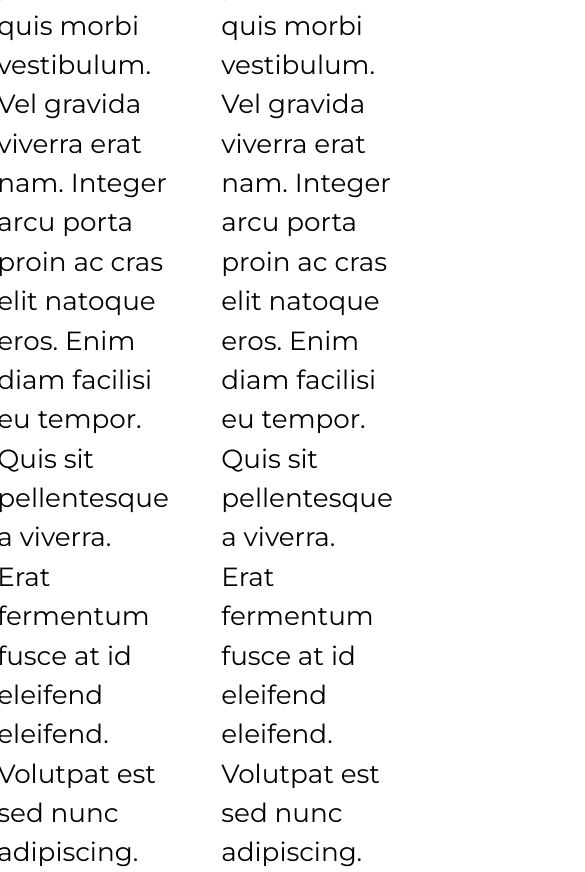
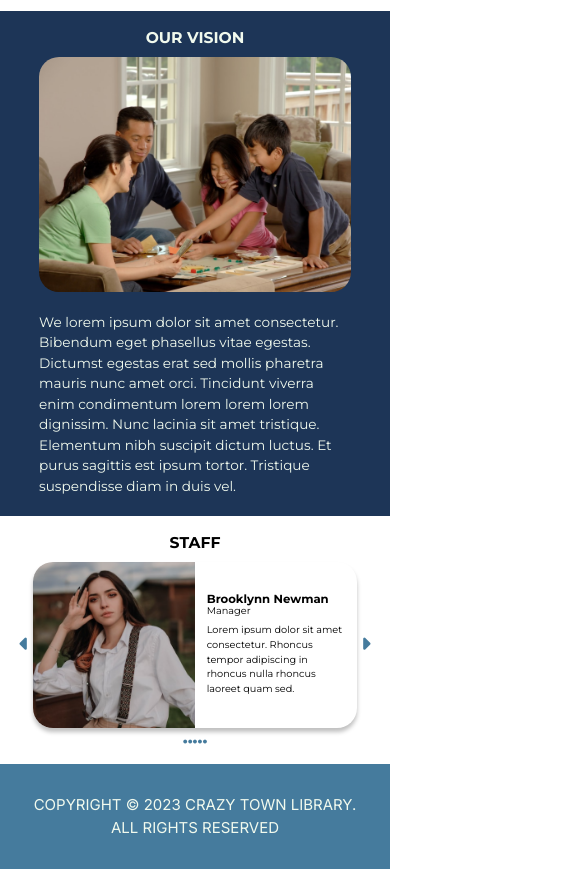
Before and after one commit to beloved/library-project, a plain HTML site: page about.html in a window 390 px wide. Shown: the part 705-1577 px from the top of the page, 585 px wide, since content can reach past the window. Drawn offline with Linux system fonts and the light colour scheme.

Commit message:
about.html/about.css responsive styles complete

```diff
--- a/assets/css/about.css
+++ b/assets/css/about.css
@@ -122,24 +122,24 @@ i.menu-close {
 }
 
 .mission-section {
-  padding: 5em;
+  padding: 5vw;
   display: flex;
   flex-direction: column;
   justify-content: center;
   align-items: center;
-  gap: 3em;
+  gap: 3vw;
 }
 
 .mission-title {
-  font-size: 2.75em;
+  font-size: 2.75vw;
   font-weight: 700;
   text-align: center;
 }
 
 .mission-descript {
   display: flex;
-  gap: 2em;
-  font-size: 1.75em;
+  gap: 2vw;
+  font-size: 1.75vw;
 }
 
 .vision-section {
@@ -148,12 +148,12 @@ i.menu-close {
   display: flex;
   flex-direction: column;
   align-items: center;
-  gap: 3em;
-  padding: 5em;
+  gap: 3vw;
+  padding: 5vw;
 }
 
 .vision-title {
-  font-size: 2.75em;
+  font-size: 2.75vw;
   font-weight: 700;
   text-align: center;
 }
@@ -161,19 +161,19 @@ i.menu-close {
 .vision-img {
   flex: 1;
   border-radius: 20px;
-  width: 100%;
+  width: 50%;
 }
 
 .vision {
   flex: 1;
-  font-size: 1.75em;
+  font-size: 1.75vw;
 }
 
 .vision-info {
   display: flex;
   justify-content: space-evenly;
   align-items: center;
-  gap: 5em;
+  gap: 5vw;
 }
 
 .staff-section {
@@ -181,12 +181,12 @@ i.menu-close {
   flex-direction: column;
   align-items: center;
   justify-content: center;
-  gap: 3em;
-  padding: 5em;
+  gap: 3vw;
+  padding: 5vw;
 }
 
 .staff-title {
-  font-size: 2.75em;
+  font-size: 2.75vw;
   font-weight: 700;
   text-align: center;
 }
@@ -195,12 +195,12 @@ i.menu-close {
   display: flex;
   align-items: center;
   justify-content: center;
-  gap: 1em;
+  gap: 1vw;
 }
 
 .left-arrow,
 .right-arrow {
-  font-size: 5em;
+  font-size: 5vw;
   color: var(--blue);
 }
 
@@ -208,7 +208,7 @@ i.menu-close {
   display: flex;
   justify-content: space-evenly;
   align-items: center;
-  gap: 3em;
+  gap: 3vw;
   box-shadow: 0px 4px 4px 0px rgba(0, 0, 0, 0.25);
   border-radius: 20px;
   width: 60%;
@@ -216,7 +216,7 @@ i.menu-close {
 
 .staff-card-img {
   flex: 1;
-  width: 100%;
+  width: 50%;
   border-radius: 20px 0 0 20px;
 }
 
@@ -225,21 +225,21 @@ i.menu-close {
   /* font-size: 1.75em; */
 }
 .staff-name {
-  font-size: 2em;
+  font-size: 2vw;
   font-weight: 700;
 }
 .staff-position {
-  font-size: 2em;
+  font-size: 2vw;
   font-weight: 400;
 }
 
 .staff-descript {
-  font-size: 1.5em;
-  padding: 2em 2em 0 0;
+  font-size: 1.5vw;
+  padding: 2vw 2vw 0 0;
 }
 
 .card-slide-icons {
-  font-size: 1em;
+  font-size: 1vw;
   color: var(--blue);
 }
 
@@ -256,6 +256,23 @@ footer {
 @media (max-width: 698px) {
   .search-field {
     display: none;
+  }
+  .mission-descript {
+    font-size: 2.75vw;
+  }
+  .vision {
+    font-size: 2vw;
+  }
+
+  .staff-card {
+    width: 100%;
+  }
+  .staff-name {
+    font-size: 3vw;
+  }
+  .staff-position,
+  .staff-descript {
+    font-size: 2.5vw;
   }
 }
 
@@ -297,4 +314,27 @@ footer {
   i.menu-close {
     display: none;
   }
+  .mission-title,
+  .vision-title,
+  .staff-title {
+    font-size: 4vw;
+  }
+
+  .mission-section,
+  .vision-section {
+    padding: 5vw 10vw;
+  }
+
+  .mission-descript,
+  .vision-info {
+    flex-direction: column;
+  }
+
+  .mission-descript,
+  .vision {
+    font-size: 3.5vw;
+  }
+  .vision-img {
+    width: 100%;
+  }
 }
```
